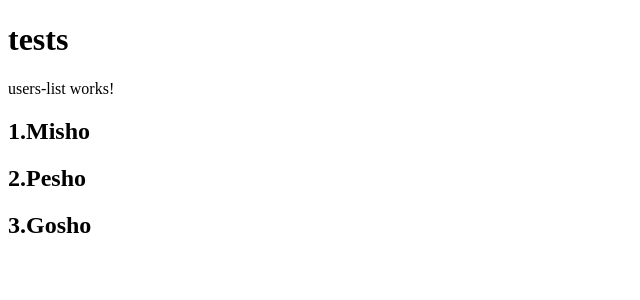
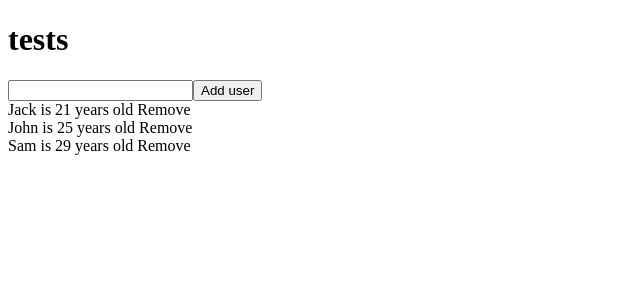
Before and after one commit to TeodorTod/Random-projects, an Angular app in the folder ng-demo/: page / in a window 1280 px wide. Shown: the top 300 px of the page, without its empty margins (0-640 px from the left). Built offline with nearby package versions, Linux system fonts and the light colour scheme.

Commit message:
Property Binding

```diff
--- a/ng-demo/src/app/users-list/users-list.component.html
+++ b/ng-demo/src/app/users-list/users-list.component.html
@@ -1,3 +1,10 @@
-<p>users-list works!</p>
-
-<h2 *ngFor="let user of users; let i = index">{{i + 1}}.{{user.name}}</h2>
+<input
+  type="text"
+  (change)="setNewUserName($event.target.value)"
+  [value]="newUserName"
+/>
+<button (click)="addUser()">Add user</button>
+<div *ngFor="let user of users">
+  {{ user.name }} is {{ user.age }} years old
+  <span (click)="removeUser(user.id)">Remove</span>
+</div>
--- a/ng-demo/src/app/users-list/users-list.component.ts
+++ b/ng-demo/src/app/users-list/users-list.component.ts
@@ -6,22 +6,42 @@ import { Component } from '@angular/core';
   styleUrls: ['./users-list.component.scss']
 })
 export class UsersListComponent {
-  // testUser = ['jack', 'john', 'sam']
+  newUserName: string = ''
   users = [
     {
       id: '1',
-      name: 'Misho',
-      age: '20'
+      name: 'Jack',
+      age: 21
     },
     {
       id: '2',
-      name: 'Pesho',
-      age: '29'
+      name: 'John',
+      age: 25
     },
+
     {
       id: '3',
-      name: 'Gosho',
-      age: '42'
+      name: 'Sam',
+      age: 29
     }
   ]
+
+  removeUser(id: string): void {
+    this.users = this.users.filter(user => user.id !== id)
+  }
+
+  setNewUserName(userName: string): void {
+    this.newUserName = userName
+  }
+
+  addUser(): void {
+    const uniqueId = Math.random().toString(16)
+    const newUser = {
+      id: uniqueId,
+      name: this.newUserName,
+      age: 30
+    }
+    this.users.push(newUser)
+    this.newUserName = ''
+  }
 }
```
Also changed, not shown: ng-demo/tsconfig.json (+5 -4 lines).
